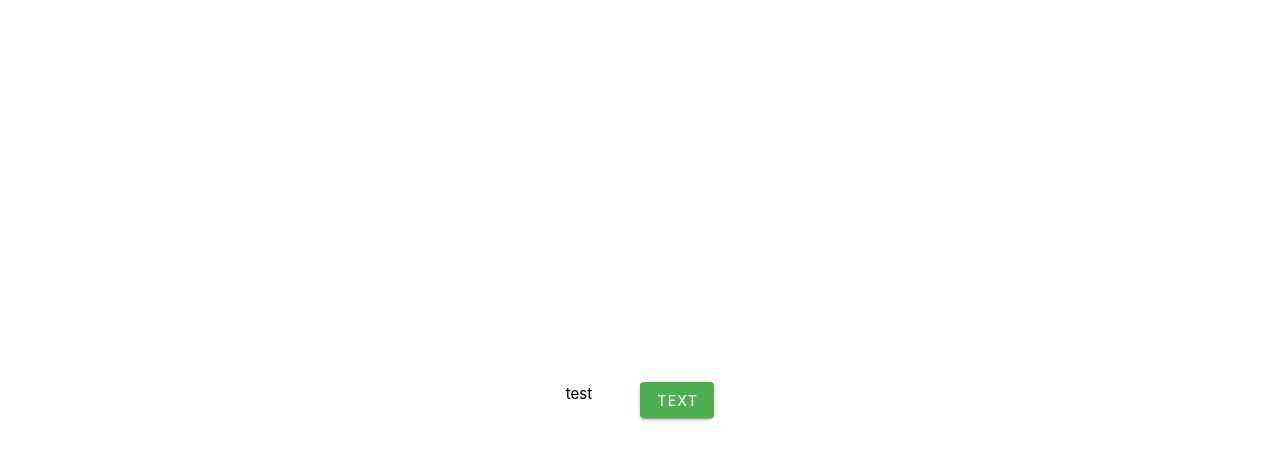
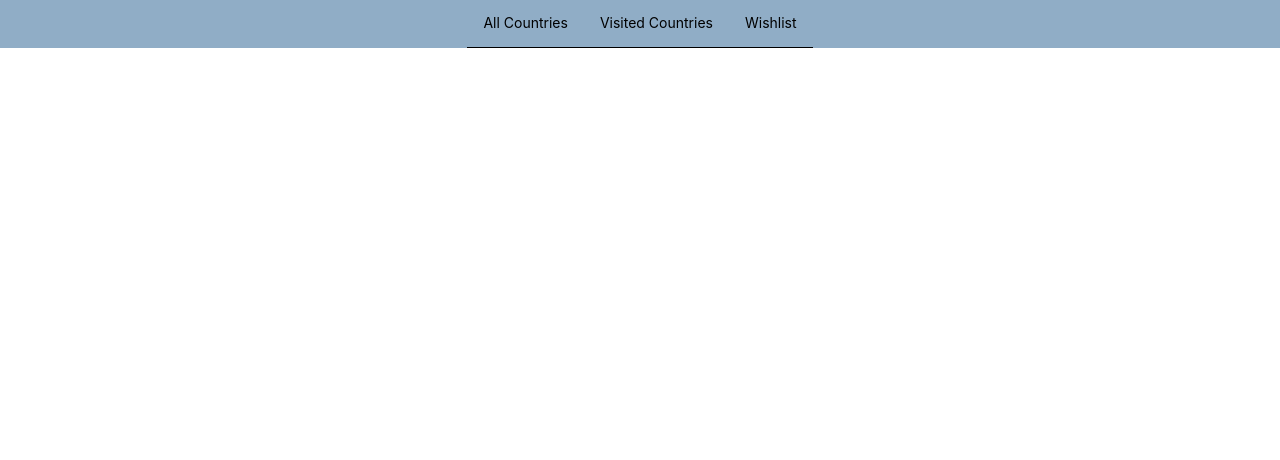
Before and after one commit to lucaspineda/favorite-countries, a Vue app: page / in a window 1280 px wide. Shown: the top 460 px of the page. Built offline with nearby package versions, Linux system fonts and the light colour scheme.

Commit message:
create tabs component

```diff
--- a/package.json
+++ b/package.json
@@ -14,6 +14,7 @@
     "format": "prettier --write src/"
   },
   "dependencies": {
+    "sass": "^1.77.2",
     "vue": "^3.4.21",
     "vue-router": "^4.3.0",
     "vuetify": "^3.6.7"
--- a/src/App.vue
+++ b/src/App.vue
@@ -1,10 +1,26 @@
 <template>
-  <div>test</div>
-  <v-btn color="success">text</v-btn>
+  <div class="container">
+    <header>
+      <AppTabs />
+    </header>
+  </div>
 </template>
-
-<script>
-export default {}
+<script setup>
+import AppTabs from './components/AppTabs.vue'
 </script>
 
-<style lang="scss" scoped></style>
+<style lang="scss" scoped>
+.container {
+  width: 100vw;
+  display: flex;
+  justify-content: center;
+  & header {
+    background-color: #90adc6;
+    width: 100vw;
+    height: 3rem;
+    display: flex;
+    justify-content: center;
+    align-items: end;
+  }
+}
+</style>
--- a/src/assets/base.css
+++ b/src/assets/base.css
@@ -23,32 +23,12 @@
 
 /* semantic color variables for this project */
 :root {
-  --color-background: var(--vt-c-white);
-  --color-background-soft: var(--vt-c-white-soft);
-  --color-background-mute: var(--vt-c-white-mute);
-
-  --color-border: var(--vt-c-divider-light-2);
-  --color-border-hover: var(--vt-c-divider-light-1);
-
-  --color-heading: var(--vt-c-text-light-1);
-  --color-text: var(--vt-c-text-light-1);
-
-  --section-gap: 160px;
+  --primary: #3f51b5;
+  --secondary: #ffd54f;
+  --accent: #4caf50;
+  --background: #f5f5f5;
 }
 
-@media (prefers-color-scheme: dark) {
-  :root {
-    --color-background: var(--vt-c-black);
-    --color-background-soft: var(--vt-c-black-soft);
-    --color-background-mute: var(--vt-c-black-mute);
-
-    --color-border: var(--vt-c-divider-dark-2);
-    --color-border-hover: var(--vt-c-divider-dark-1);
-
-    --color-heading: var(--vt-c-text-dark-1);
-    --color-text: var(--vt-c-text-dark-2);
-  }
-}
 */ *,
 *::before,
 *::after {
@@ -78,8 +58,16 @@ body {
     'Droid Sans',
     'Helvetica Neue',
     sans-serif;
-  font-size: 15px;
+  font-size: 14px;
   text-rendering: optimizeLegibility;
   -webkit-font-smoothing: antialiased;
   -moz-osx-font-smoothing: grayscale;
 }
+
+ul,
+li {
+  /* Remove default list style and margin */
+  list-style: none;
+  margin: 0;
+  padding: 0;
+}
--- a/src/assets/main.css
+++ b/src/assets/main.css
@@ -1,6 +1,6 @@
 @import './base.css';
 
-#app {
+/* #app {
   max-width: 1280px;
   margin: 0 auto;
   padding: 2rem;
@@ -32,4 +32,4 @@ a,
     grid-template-columns: 1fr 1fr;
     padding: 0 2rem;
   }
-}
+} */
--- /dev/null
+++ b/src/components/AppTabs.vue
@@ -0,0 +1,52 @@
+<template>
+  <ul class="app-tabs">
+    <li class="tab tab--active" v-for="item in tabs" :key="item.title">
+      <button type="button" class="tab__title">
+        {{ item.title }}
+      </button>
+    </li>
+  </ul>
+</template>
+
+<script setup>
+import { computed } from 'vue'
+const tabs = computed(() => {
+  return [
+    {
+      title: 'All Countries',
+      component: null
+    },
+    {
+      title: 'Visited Countries',
+      component: null
+    },
+    {
+      title: 'Wishlist',
+      component: null
+    }
+  ]
+})
+</script>
+
+<style lang="scss" scoped>
+.app-tabs {
+  display: flex;
+  flex-direction: row;
+  justify-content: center;
+  height: 100%;
+  align-items: end;
+  display: flex;
+
+  & .tab {
+    display: flex;
+    height: 100%;
+    align-items: center;
+    &__title {
+      margin: 0 1rem;
+    }
+    &--active {
+      border-bottom: 1px solid black;
+    }
+  }
+}
+</style>
```
Also changed, not shown: 1 other file (tests, documents, lock files or other folders).
